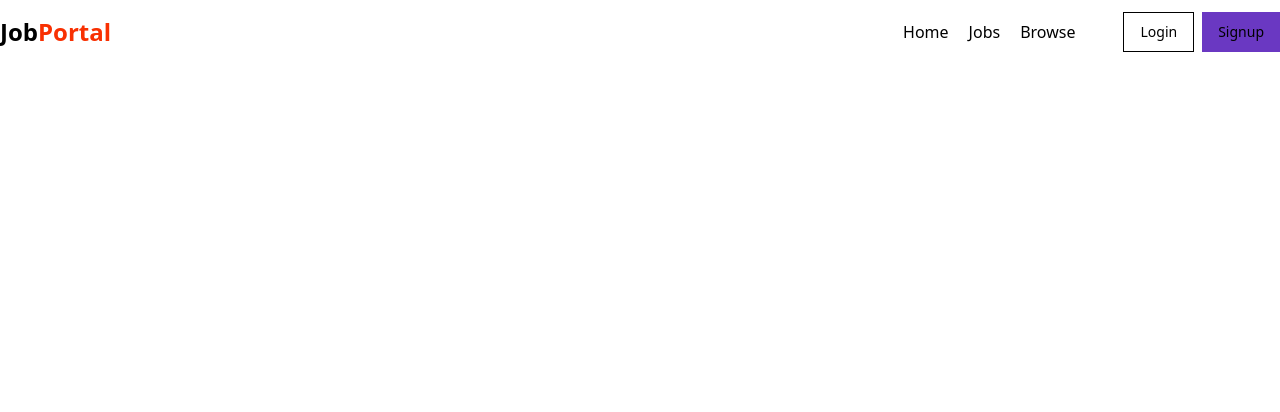
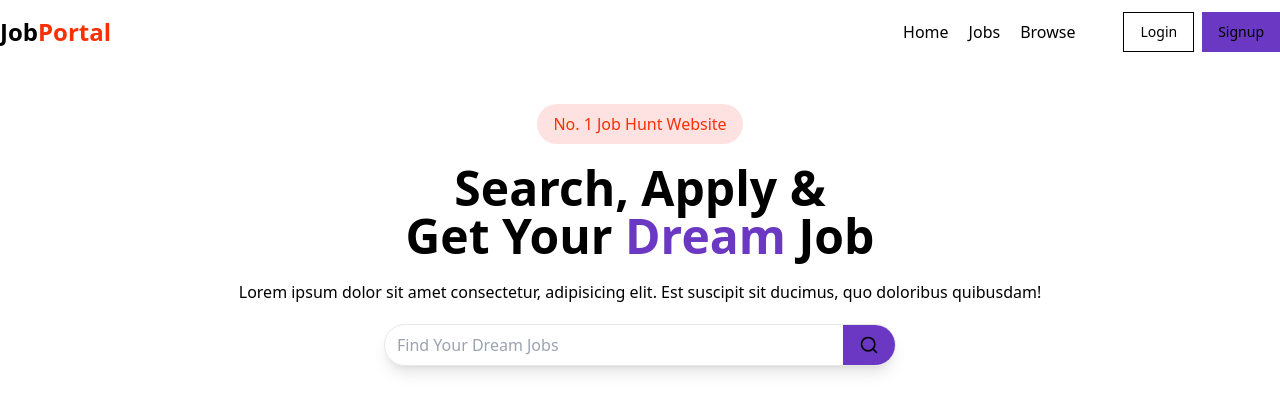
Before and after one commit to sanjeeb42/Job-Portal, a React (Vite) app in the folder frontend/: page / in a window 1280 px wide. Shown: the top 412 px of the page. Built offline with nearby package versions, Linux system fonts and the light colour scheme.

Commit message:
Added HeroSection Component

```diff
--- /dev/null
+++ b/frontend/src/components/HeroSection.jsx
@@ -0,0 +1,25 @@
+import React from 'react'
+import { Button } from './ui/button'
+import { Search } from 'lucide-react'
+
+const HeroSection = () => {
+  return (
+    <div className='text-center'>
+        <div className='flex flex-col gap-5 my-10'>
+        <span className='mx-auto px-4 py-2 rounded-full bg-red-100 text-[#F83002] font-medium'>No. 1 Job Hunt Website</span>
+        <h1 className='text-5xl font-bold'>Search, Apply &<br/>Get Your <span className='text-[#6A38C2]'>Dream</span> Job</h1>
+        <p>Lorem ipsum dolor sit amet consectetur, adipisicing elit. Est suscipit sit ducimus, quo doloribus quibusdam!</p>
+
+        <div className='flex w-[40%] shadow-lg border border-gray-200 pl-3 rounded-full items-center gap-4 mx-auto'>
+            <input type="text" placeholder='Find Your Dream Jobs' className='outline-none border-none w-full'/>
+            <Button className='rounded-r-full bg-[#6A38C2]'>
+                <Search className='h-5 w-5'/>
+            </Button>
+        </div>
+        </div>
+
+    </div>
+  )
+}
+
+export default HeroSection
--- a/frontend/src/components/Home.jsx
+++ b/frontend/src/components/Home.jsx
@@ -1,10 +1,15 @@
 import React from 'react'
 import Navbar from './shared/Navbar'
+import HeroSection from './HeroSection'
 
 const Home = () => {
   return (
     <div>
         <Navbar/>
+        <HeroSection/>
+        {/* <CategoryCarousel/>
+        <LatestJobs/>
+        <Footer/> */}
     </div>
   )
 }
```
